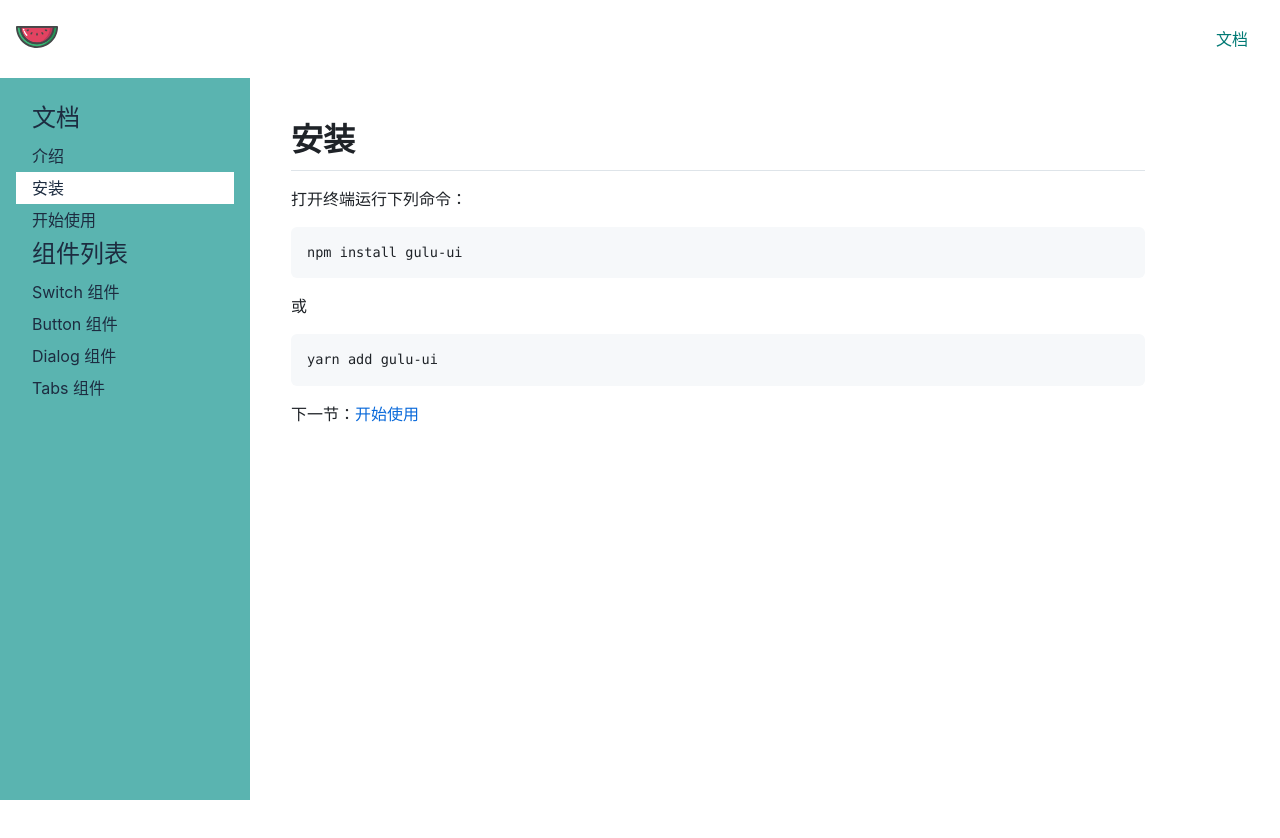
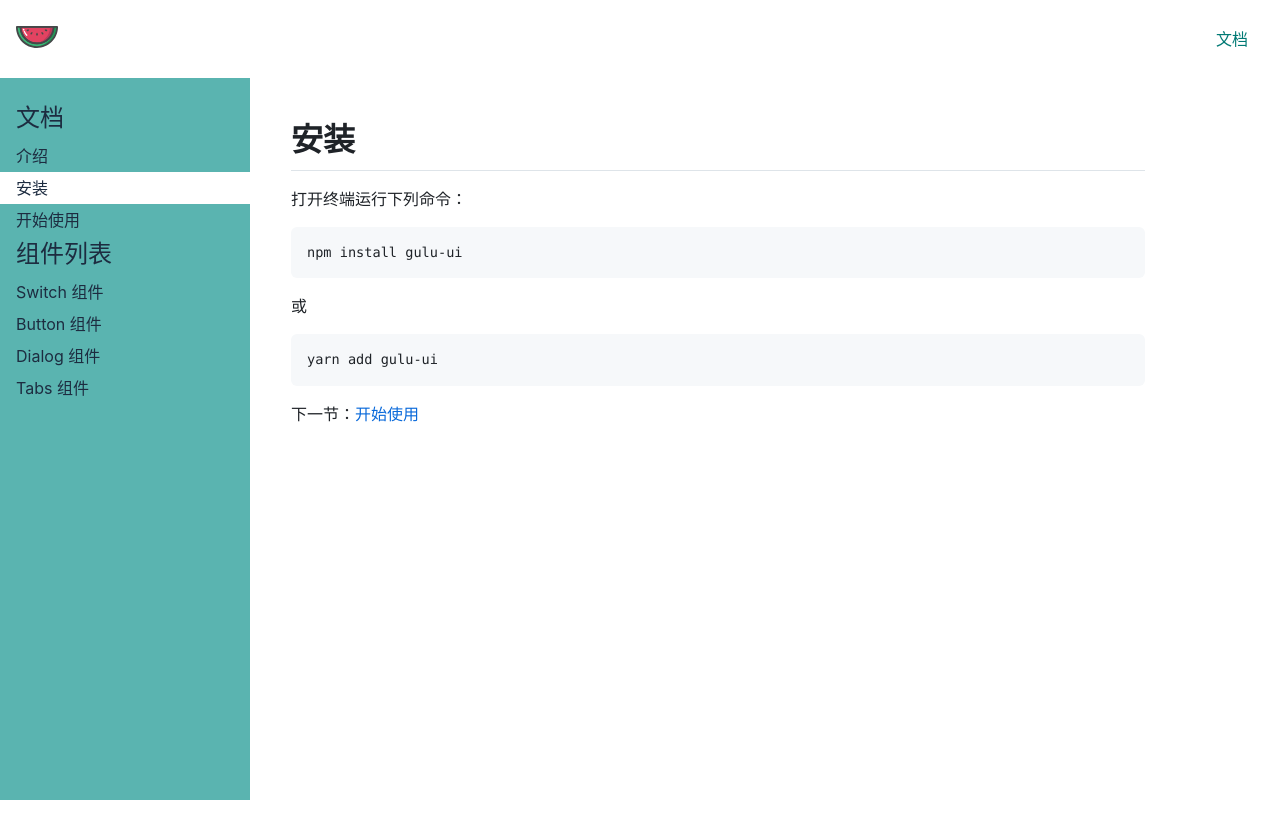
Before and after one commit to mumu111111/gulu-ui, a Vue app: page /#/doc/install in a window 1280 px wide. Shown: the top 838 px of the page. Built offline with nearby package versions, Linux system fonts and the light colour scheme.

Commit message:
修改样式

```diff
--- a/src/views/Doc.vue
+++ b/src/views/Doc.vue
@@ -86,7 +86,7 @@ $aside-index: 10;
 aside {
   background: rgb(90, 180, 176);
   width: 250px;
-  padding: 100px 16px 0;
+  padding: 100px 0px 0;
   position: fixed;
   top: 0;
   left: 0;
```
